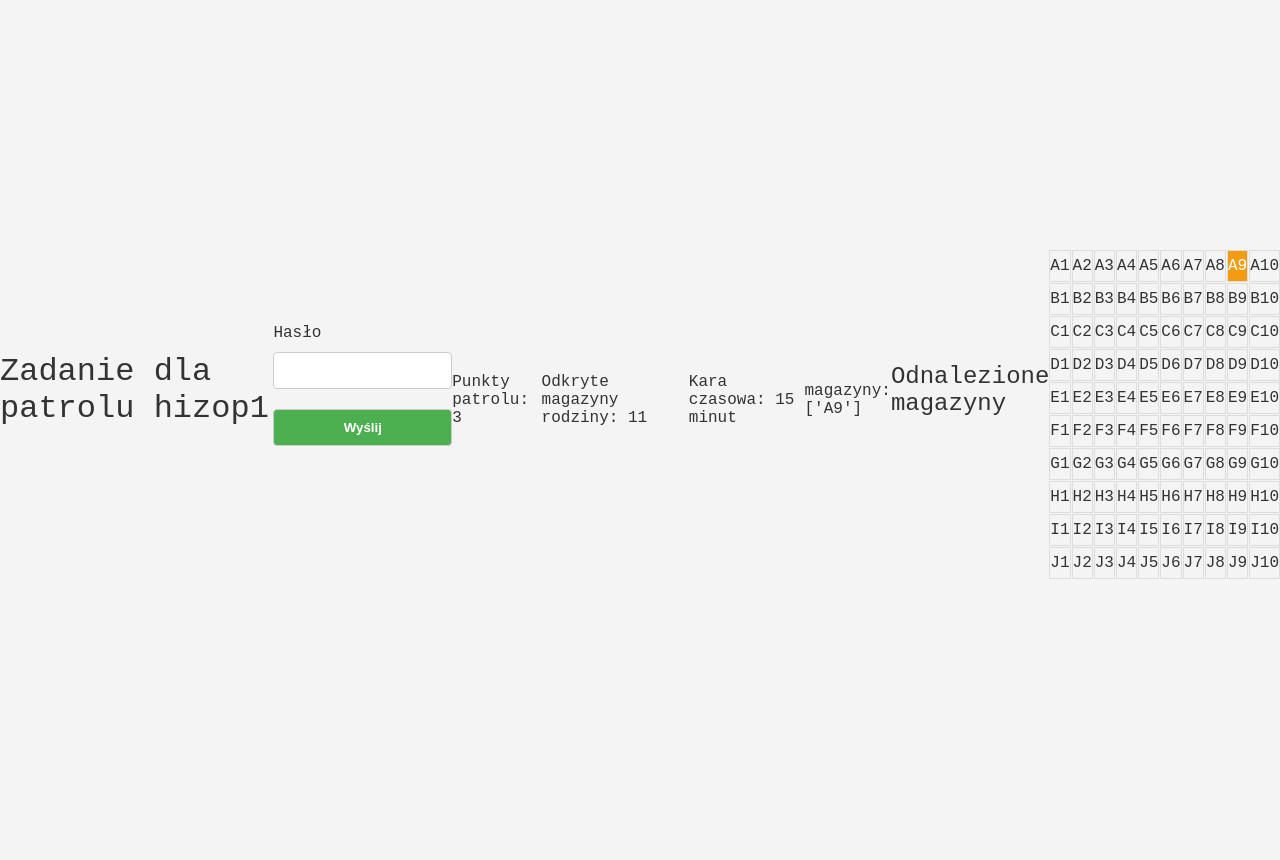
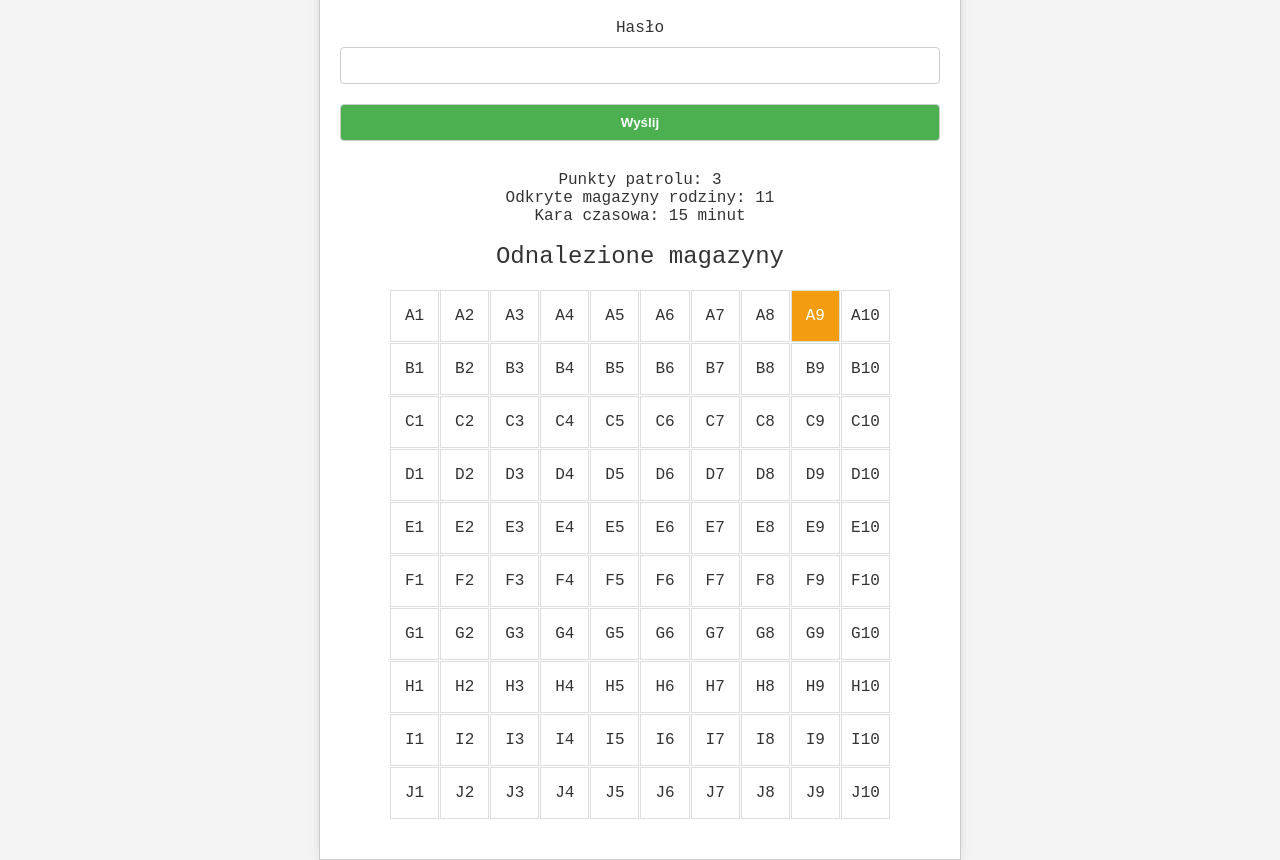
Before and after one commit to latarek-dev/Game2024, a Flask app: page /task/1 in a window 1280 px wide. Before the commit the page ends 579 px from the top, so only its background shows below. Run offline with Flask 3, Linux system fonts and the light colour scheme; the visitor is signed in with stand-in values (Sample User, id 1).

Commit message:
Basic frontend

```diff
--- a/static/css/style.css
+++ b/static/css/style.css
@@ -26,8 +26,9 @@ body {
     box-shadow: 0 0 10px rgba(0, 0, 0, 0.1);
     border: 1px solid #ccc;
     width: 80%;
-    max-width: 400px;
+    max-width: 600px;
     text-align: center;
+    margin: 20px;
 }
 
 /* Nagłówki */
@@ -72,6 +73,11 @@ input[type="submit"]:hover {
     color: #155724;
 }
 
+.flash-message.info {
+    background-color: #85b4be;
+    color: #27386d;
+}
+
 .flash-message.danger {
     background-color: #f8d7da;
     color: #721c24;
@@ -88,9 +94,10 @@ input[type="submit"]:hover {
     grid-template-columns: repeat(10, 1fr);
     grid-template-rows: repeat(10, 1fr);
     gap: 1px;
-    width: 300px;
-    height: 300px;
-    margin: 0 auto;
+    width: 100%;
+    max-width: 300px;
+    height: auto;
+    margin: 20px auto;
 }
 
 .grid-item {
@@ -105,3 +112,29 @@ input[type="submit"]:hover {
     background-color: #f39c12;
     color: white;
 }
+
+@media (max-width: 600px) {
+    .grid-container {
+        grid-template-columns: repeat(5, 1fr);
+        grid-template-rows: repeat(5, 1fr);
+        max-width: 150px;
+    }
+
+    .grid-item {
+        height: 20px;
+        font-size: 10px;
+    }
+}
+
+@media (max-width: 400px) {
+    .grid-container {
+        grid-template-columns: repeat(3, 1fr);
+        grid-template-rows: repeat(3, 1fr);
+        max-width: 90px;
+    }
+
+    .grid-item {
+        height: 15px;
+        font-size: 8px;
+    }
+}
--- a/templates/index.html
+++ b/templates/index.html
@@ -2,6 +2,7 @@
 <html>
 <head>
     <title>Logowanie</title>
+    <meta name="viewport" content="width=device-width, initial-scale=1.0">
     <link rel="stylesheet" type="text/css" href="{{ url_for('static', filename='css/style.css') }}">
 </head>
 <body>
--- a/templates/task.html
+++ b/templates/task.html
@@ -2,36 +2,67 @@
 <html>
 <head>
     <title>Zadanie</title>
+    <meta name="viewport" content="width=device-width, initial-scale=1.0">
     <link rel="stylesheet" type="text/css" href="{{ url_for('static', filename='css/style.css') }}">
     <style>
+        /* Stylizacja planszy */
         .grid-container {
             display: grid;
             grid-template-columns: repeat(10, 1fr);
             grid-template-rows: repeat(10, 1fr);
             gap: 1px;
-            width: 300px;
-            height: 300px;
+            width: 90%;
+            max-width: 500px;
+            height: auto;
+            margin: 20px auto;
         }
+
         .grid-item {
             border: 1px solid #ddd;
             display: flex;
             align-items: center;
             justify-content: center;
+            height: 50px; /* Większa wysokość w komórce siatki */
+            font-size: 16px; /* Większy rozmiar tekstu w komórce siatki */
         }
+
         .magazine {
-            background-color: #f39c12; /* Customize this color as needed */
-            color: white; /* For better visibility of the text */
+            background-color: #f39c12;
+            color: white;
+        }
+
+        @media (max-width: 600px) {
+            .grid-container {
+                max-width: 400px;
+            }
+
+            .grid-item {
+                height: 40px;
+                font-size: 14px;
+            }
+        }
+
+        @media (max-width: 400px) {
+            .grid-container {
+                max-width: 300px;
+            }
+
+            .grid-item {
+                height: 30px;
+                font-size: 12px;
+            }
         }
     </style>
 </head>
 <body>
+    <div class="container">
         <h1>Zadanie dla patrolu {{ patrol.name }}</h1>
 
         <!-- Wyświetlanie wiadomości flash -->
         {% with messages = get_flashed_messages(with_categories=true) %}
             {% if messages %}
                 {% for category, message in messages %}
-                <div class="{{ category }}">{{ message }}</div>
+                    <div class="flash-message {{ category }}">{{ message }}</div>
                 {% endfor %}
             {% endif %}
         {% endwith %}
@@ -44,7 +75,8 @@
         <p>Punkty patrolu: {{ patrol.score }}</p>
         <p>Odkryte magazyny rodziny: {{ family.discovered_magazines }}</p>
         <p>Kara czasowa: {{ patrol.time_penalty }} minut</p>
-    <p> magazyny: {{ family.assigned_magazines }}
+
+        <br>
 
         <h2>Odnalezione magazyny</h2>
         <div class="grid-container">
@@ -56,5 +88,6 @@
                 {% endfor %}
             {% endfor %}
         </div>
+    </div>
 </body>
 </html>
```
Also changed, not shown: instance/database.db. Lines whose indentation alone changed are shown as unchanged.
